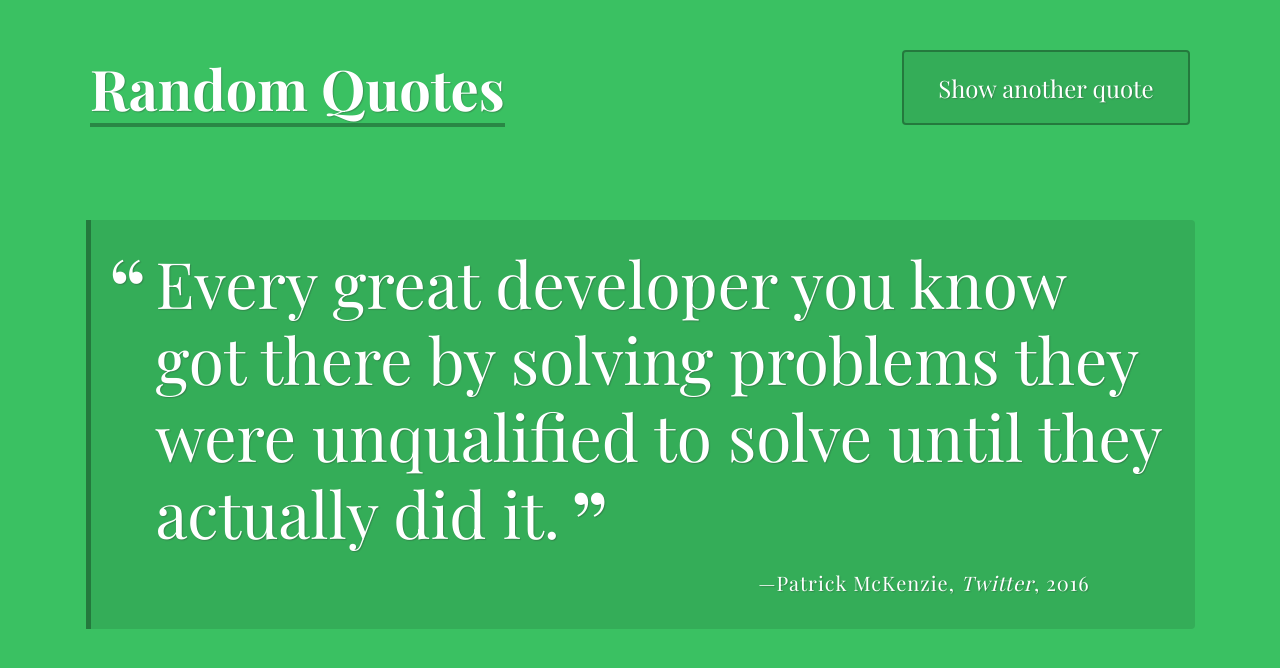
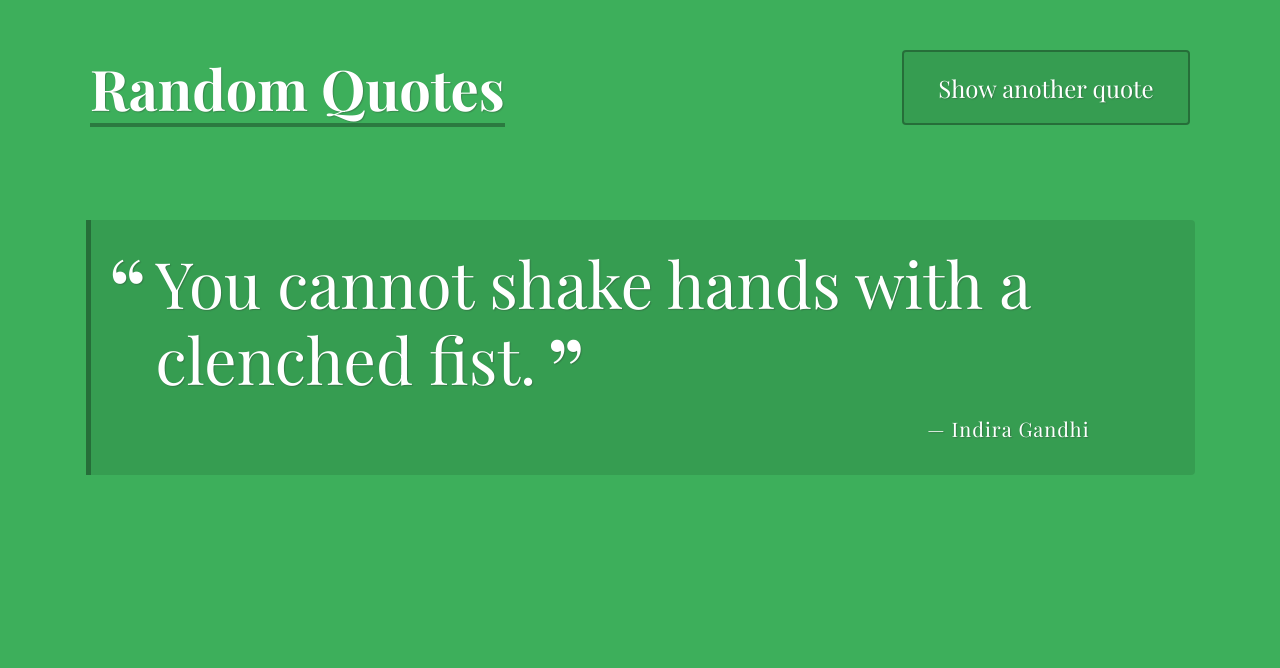
Before and after one commit to ConnorHoare/treehouse-project-1, a plain HTML site: page index.html in a window 1280 px wide. Drawn offline with nearby package versions, Linux system fonts and the light colour scheme; a web font is replaced by a local one.

Commit message:
citation, year and tags added. bgcolor and interval function added

```diff
--- a/css/styles.css
+++ b/css/styles.css
@@ -115,6 +115,15 @@ h1 {
   font-style: normal;
 }
 
+.tags {
+  font-style: italic;
+}
+
+.tags:before {
+  content: ", ";
+  font-style: normal;
+}
+
 @media (min-width: 768px) {
   body {
     padding: 25px;
--- a/index.html
+++ b/index.html
@@ -17,7 +17,7 @@
     <div class="container">
       <div id="quote-box" class="quote-box">
         <p class="quote">Every great developer you know got there by solving problems they were unqualified to solve until they actually did it.</p>
-        <p class="source">Patrick McKenzie<span class="citation">Twitter</span><span class="year">2016</span></p>
+        <p class="source">Patrick McKenzie<span class="citation">Twitter</span><span class="year">2016</span><span class="tags">educational</span></p>
       </div>
     </div>
 
--- a/js/script.js
+++ b/js/script.js
@@ -12,33 +12,34 @@ project 1 - A Random Quote Generator
 ***/
 let quotes = [
   {
-    author: "John Keats",
+    source: "John Keats",
     quote: "I love you the more in that I believe you had liked me for my own sake and for nothing else."
   },
   {
-    author: "Ernest Hemingway",
+    source: "Ernest Hemingway",
     quote: "But man is not made for defeat. A man can be destroyed but not defeated.",
     citation: "The Old Man and The Sea",
-    year: "1952"
+    year: "1952",
+    tags: "book"
   },
   {
-    author: "Franklin D. Roosevelt",
+    source: "Franklin D. Roosevelt",
     quote: "When you reach the end of your rope, tie a knot in it and hang on."
   },
   {
-    author: "Heraclitus",
+    source: "Heraclitus",
     quote: "There is nothing permanent except change."
   },
   {
-    author: "Indira Gandhi",
+    source: "Indira Gandhi",
     quote: "You cannot shake hands with a clenched fist."
   },
   {
-    author: "A. P. J. Abdul Kalam",
+    source: "A. P. J. Abdul Kalam",
     quote: "Let us sacrifice our today so that our children can have a better tomorrow."
   },
   {
-    author: "Niccolo Machiavelli",
+    source: "Niccolo Machiavelli",
     quote: "It is better to be feared than loved, if you cannot be both."
   }
 ]
@@ -48,11 +49,25 @@ let quotes = [
 /***
  * `getRandomQuote` function
 ***/
+// Generate random number
 function randomQuoteGenerator() {
-  let randInt = Math.floor(Math.random() * parseInt(quotes.length) + 1);
+  let randInt = Math.floor(Math.random() * parseInt(quotes.length));
   return randInt
 }
 
+// randomColour function
+function randomColor() {
+  // rgb values are set between 0 and 255
+  let randomNum1 = Math.floor(Math.random() * 256);
+  let randomNum2 = Math.floor(Math.random() * 256);
+  let randomNum3 = Math.floor(Math.random() * 256);
+
+  // add rgb values together
+  let bgColor = `rgb(${randomNum1},${randomNum2},${randomNum3})`;
+
+  // add the rgb values to the body background
+  document.body.style.background = bgColor;
+}
 
 
 /***
@@ -62,31 +77,48 @@ function printQuote() {
 
   // Variable to store random number
   let randNum = randomQuoteGenerator()
+  // Variable to store the quote
+  let quote = quotes[randNum];
 
-  // store quote author and change inner html
-  let author = document.querySelector('.source');
-  author.innerHTML = quotes[randNum].author;
-  // store quote and change inner html
-  let quote = document.querySelector('.quote');
-  quote.innerHTML = quotes[randNum].quote;
-  // Get citation and year elements from html
-  let citation = document.querySelector('.citation');
-  let year = document.querySelector('.year');
 
-  // If citation exists in obj change innerHTML to match else add empty string
-  if (!quotes[randNum].citation) {
-    citation.innerHTML = ""
-  } else {
-    citation.innerHTML = quotes[randNum].citation;
+  // store quote author
+  let author = quote.source;
+  // store quote
+  let sourceQuote = quote.quote;
+  // Store citation
+  let citation = quote.citation;
+  // Store year
+  let year = quote.year;
+  // Store tags
+  let tag = quote.tags;
+
+  let output = `<p class='quote'> ${sourceQuote}`
+  output += `<p class='source'> ${author}`
+
+  // If citation exists in obj add to output using template
+  if (citation) {
+    output += `<span class='citation'> ${citation} </span>`
   }
 
-  // If year exists in obj chnage innerHTML else apply empty string
-  if (!quotes[randNum].year) {
-    year.innerHTML = ""
-  } else {
-    year.innerHTML = quotes[randNum].year;
+  // If year exists in obj add to output using template
+  if (year) {
+    output += `<span class='year'> ${year} </span>`
   }
+
+  // If tag exists in obj add to output
+  if (tag) {
+    output += `<span class='tags'> ${tag} </span>`
+  }
+
+  document.getElementById('quote-box').innerHTML = `${output}`;
 }
+
+
+// change quote and bgcolour on interval of 5 seconds
+setInterval(function () {
+  printQuote()
+  randomColor()
+}, 5000);
 
 
 
@@ -96,3 +128,4 @@ function printQuote() {
 ***/
 
 document.getElementById('load-quote').addEventListener("click", printQuote, false);
+document.getElementById('load-quote').addEventListener("click", randomColor, false);
```
